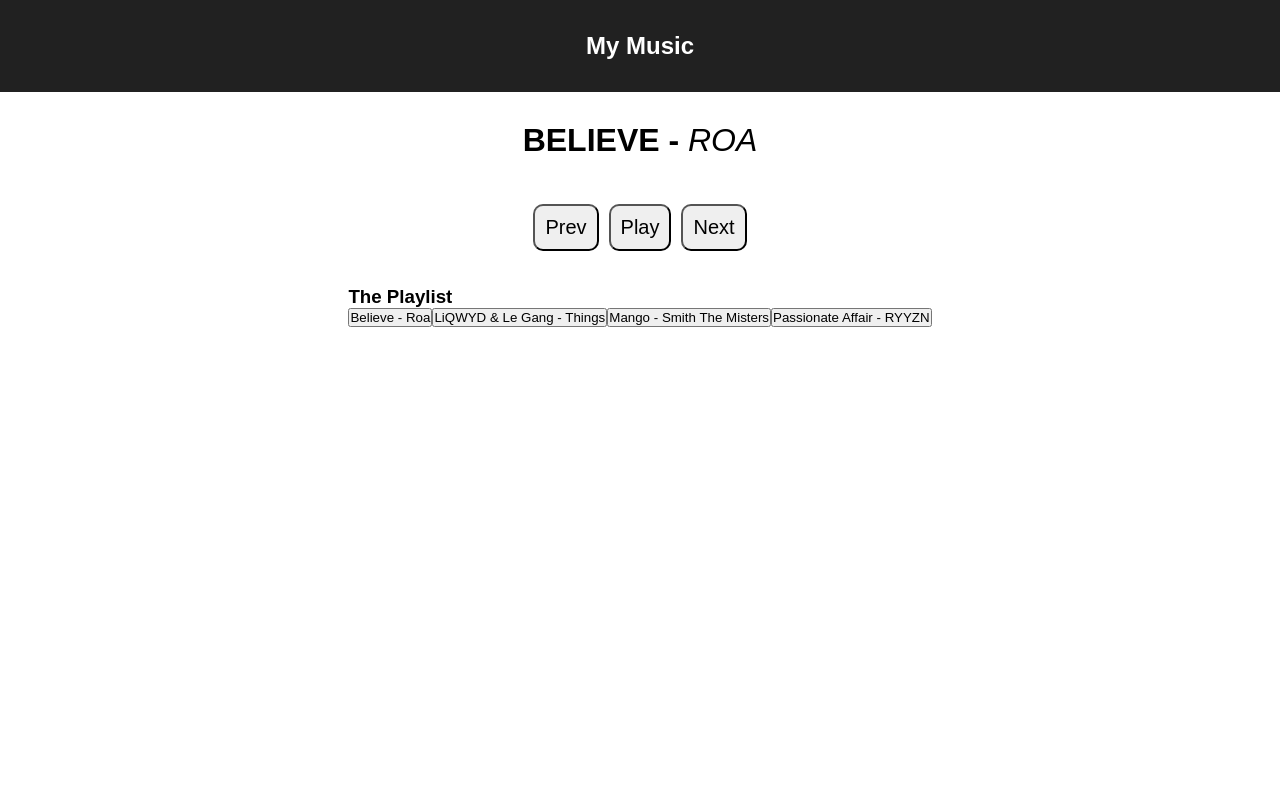
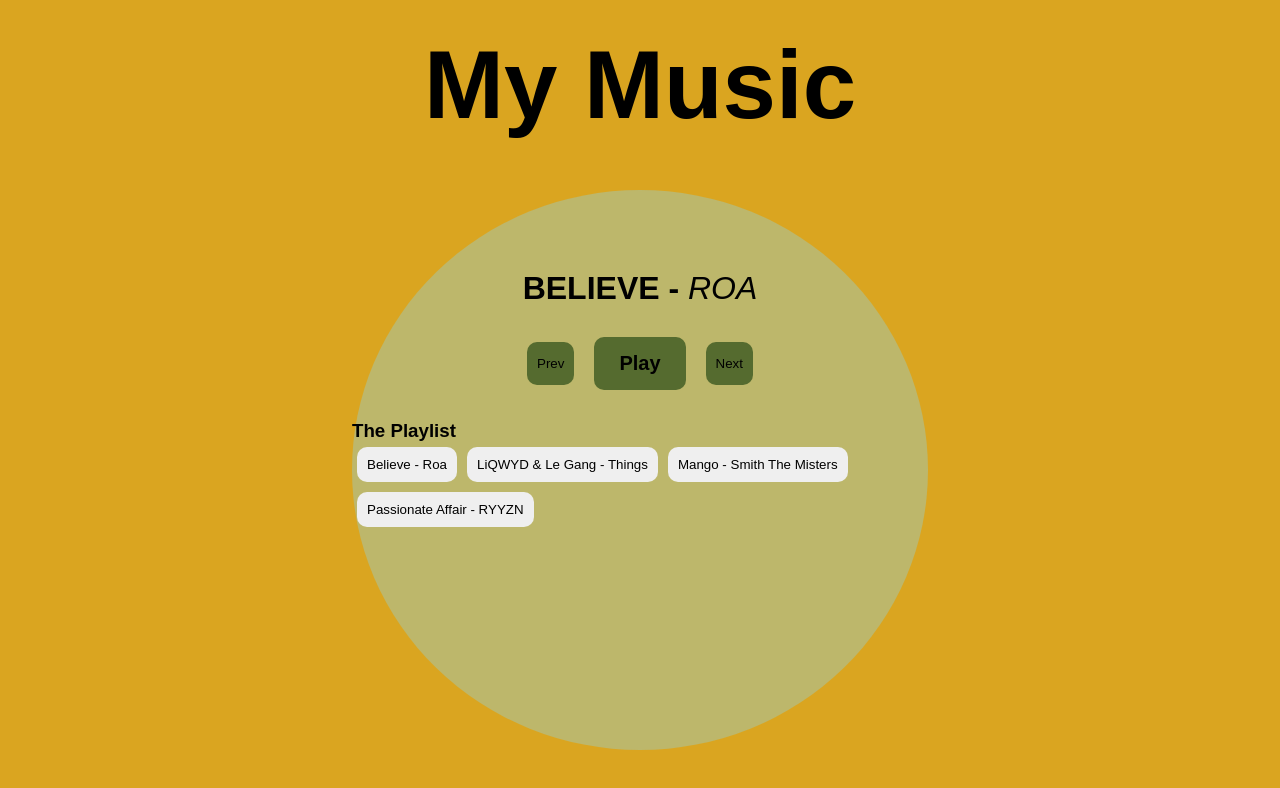
Before and after one commit to Asilo5/spotivue-music-app, a Vue app: page / in a window 1280 px wide. Shown: the top 788 px of the page. Built offline with nearby package versions, Linux system fonts and the light colour scheme.

Commit message:
Add background colour to app, re style header, make main a circle with a green background

```diff
--- a/src/App.vue
+++ b/src/App.vue
@@ -111,30 +111,32 @@ export default {
 
 body {
   font-family: sans-serif;
+  background-color: goldenrod;
 }
 
 header {
   display: flex;
   justify-content: center;
   align-items: center;
-  padding: 2em;
-  background-color: #212121;
-  color: #FFF;
+  padding: 30px;
+  font-size: 4em;
 }
 
 main {
-  display: flex;
-  justify-content: center;
-  align-items: center;
-  flex-direction: column;
-  padding: 20px;
+  margin: 20px;
+  background-color: darkkhaki;
+  border-radius: 50%;
+  width: 45%;
+  height: 35em;
+  margin: auto;
 }
 
 .song-title {
   text-align: center;
   font-size: 2em;
   text-transform: uppercase;
-  padding: 10px;
+  margin-top: 20px;
+  padding-top: 80px;
 }
 
 .song-title span {
@@ -148,16 +150,28 @@ main {
   padding: 30px;
 }
 
-.controls > button {
+button {
   padding: 10px;
   margin: 5px;
   border-radius: 10px;
-  font-size: 20px;
+  border: none;
 }
 
-.controls > button:hover {
-  background-color: cornflowerblue;
+button:hover {
+  opacity: 0.9;
   color: white;
   cursor: pointer;
 }
+
+.play, .pause {
+  font-size: 20px;
+  font-weight: 700;
+  padding: 15px 25px;
+  margin: 0 15px;
+  background-color: darkolivegreen;
+}
+
+.prev, .next {
+  background-color: darkolivegreen;
+}
 </style>
```
